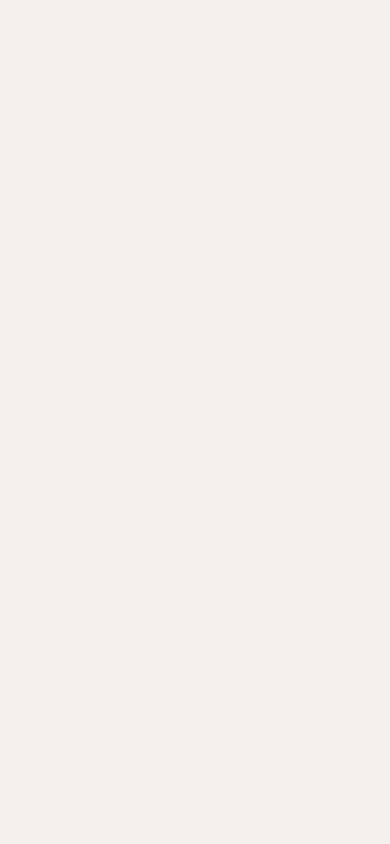
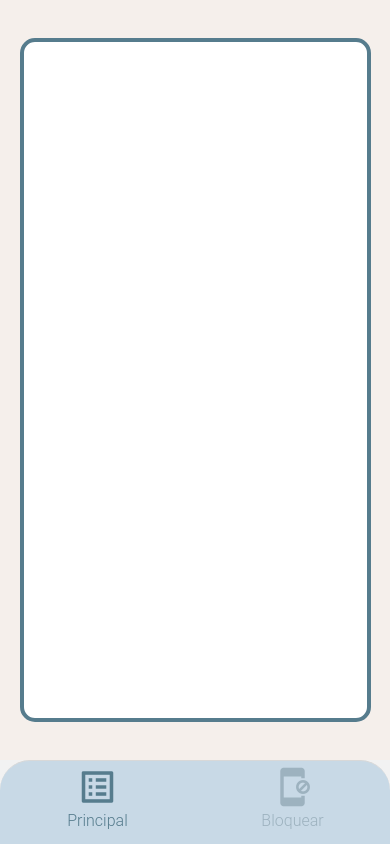
Before and after one commit to byJuh/ProtecaoNaInternet, a React Native app: screen /Tabs in a window 390 px wide. Built offline with nearby package versions, Linux system fonts and the light colour scheme.

Commit message:
Tela Principal - Tab

```diff
--- a/App.tsx
+++ b/App.tsx
@@ -1,16 +1,12 @@
+import { NavigationContainer } from "@react-navigation/native";
 import React from "react";
-import { ScrollView, View } from "react-native";
-import { SafeAreaView } from "react-native-safe-area-context";
-import { styles } from "./src/constants/styles";
+import Rotas from "./src/routes";
 
-export default function TelaPrincipal(){
+
+export default function App(){
     return(
-        <View style={[styles.container, {backgroundColor: '#F5EFEB'}]}>
-          <ScrollView>
-            <View style={styles.spaceContainer}>
-
-            </View>
-          </ScrollView>
-        </View>
+        <NavigationContainer>
+          <Rotas/>
+        </NavigationContainer>
     )
 }
--- a/src/Tabs/TelaPrincipal/index.tsx
+++ b/src/Tabs/TelaPrincipal/index.tsx
@@ -1,10 +1,16 @@
 import React from "react";
 import { View } from "react-native";
+import { styles } from "../../constants/styles";
+import { SafeAreaView } from "react-native-safe-area-context";
 
 export default function TelaPrincipal(){
     return(
-        <View>
+        <SafeAreaView style={[styles.container, {backgroundColor: '#F5EFEB'}]}>
+          <View style={{ flex: 1, justifyContent: 'center', alignItems: 'center', width: '100%'}}>
+            <SafeAreaView style={styles.spaceContainer}>
 
-        </View>
+            </SafeAreaView>
+          </View>
+        </SafeAreaView>
     )
 }
--- a/src/Tabs/index.tsx
+++ b/src/Tabs/index.tsx
@@ -1,22 +1,17 @@
 import React from "react";
 import { createBottomTabNavigator } from "@react-navigation/bottom-tabs";
 import MaterialIcons from 'react-native-vector-icons/MaterialIcons';
-
+import { Dimensions } from "react-native";
 import Principal from "./TelaPrincipal";
 import Bloquear from "./Bloquear";
 
-
+const {width, height}  = Dimensions.get('window');
 const Tab = createBottomTabNavigator();
 
 const screenOptions = {
-    tabBarStyle: {
-        backgroundColor: '#fff',
-        borderTopLeftRadius: 30,
-        borderTopRightRadius: 30,
-        height: 50,
-    },
-    tabBarActiveTintColor: '#32AB6C',
-    tabBarInactiveTintColor: '#8F9BB3',
+
+    tabBarActiveTintColor: '#567C8D',
+    tabBarInactiveTintColor: '#9DB2BF',
 };
 
 const tabs = [
@@ -42,9 +37,25 @@ export default function Tabs() {
                     component={tab.component}
                     options={{
                         headerShown: false,
-                        tabBarIcon: ({ color, size }) => (
-                            <MaterialIcons name={tab.icon} color={color} size={size} />
+                        tabBarIcon: ({ color }) => (
+                            <MaterialIcons name={tab.icon} color={color} size={42} />
                         ),
+                        tabBarLabelStyle:{
+                            fontSize: 16,
+                            fontFamily: 'Roboto',
+                            fontWeight: 300,
+                            paddingTop: 3
+                        },
+                        tabBarIconStyle: {
+                            width: 42,
+                            height: 42,
+                        },
+                        tabBarStyle: {
+                            backgroundColor: '#C8D9E6',
+                            borderTopLeftRadius: 30,
+                            borderTopRightRadius: 30,
+                            height: '10%'
+                        },
                     }}
                 />
             ))}
--- a/src/constants/styles.ts
+++ b/src/constants/styles.ts
@@ -14,6 +14,7 @@ export const styles = StyleSheet.create({
         borderRadius: 100,
         alignItems: 'center',
         justifyContent: 'center'
+
     },
     btnTexto:{
       color: '#FFFFFF',
@@ -21,7 +22,14 @@ export const styles = StyleSheet.create({
       fontFamily: fontFamilies.ROBOTO.normal
     },
     spaceContainer:{
-        height: 677,
-        width: 317,
+        width: '90%',
+        height: '90%',
+        borderWidth: 4,
+        backgroundColor: '#FFFFFF',
+        borderRadius: 15,
+        borderColor: '#567C8D'
+    },
+    scrollContainer:{
+        paddingTop: 35
     }
 })
--- a/src/routes/index.tsx
+++ b/src/routes/index.tsx
@@ -3,8 +3,10 @@ import React from "react";
 import { createNativeStackNavigator } from '@react-navigation/native-stack';
 import HomeScreen from "../screens/Home";
 import TelaPrincipal from "../Tabs/TelaPrincipal";
+import Tabs from "../Tabs";
+import { RootStackParamList } from "../utils/types";
 
-const Stack = createNativeStackNavigator();
+const Stack = createNativeStackNavigator<RootStackParamList>();
 
 export default function Rotas(){
     return(
@@ -15,8 +17,9 @@ export default function Rotas(){
                 options={{headerShown: false}}
             />
             <Stack.Screen
-                name = 'TelaPrincipal'
-                component={TelaPrincipal}
+                name = 'Tabs'
+                component={Tabs}
+                options={{headerShown: false}}
             />
         </Stack.Navigator>
     )
--- a/src/screens/Home/index.tsx
+++ b/src/screens/Home/index.tsx
@@ -1,12 +1,20 @@
 import React from "react";
-import { StyleSheet, Text, TouchableOpacity, View } from "react-native";
-import { fontFamilies } from "../../constants/fonts";
+import { Text, TouchableOpacity, View } from "react-native";
+import { useNavigation } from "@react-navigation/native";
 import { styles } from "../../constants/styles";
+import { NativeStackNavigationProp } from "@react-navigation/native-stack";
+import { RootStackParamList } from "../../utils/types";
+
+//para obter o tipo do objeto de navegação
+type NavigationProps = NativeStackNavigationProp<RootStackParamList, 'Tabs'>;
 
 export default function HomeScreen(){
+
+   const navigation = useNavigation<NavigationProps>();
+
     return(
         <View style={[styles.container, {backgroundColor: '#C8D9E6'}]}>
-          <TouchableOpacity style={styles.btn}>
+          <TouchableOpacity style={styles.btn} onPress={() => navigation.navigate( 'Tabs', {screen: 'Principal' })}>
             <Text style={styles.btnTexto}> Começar </Text>
           </TouchableOpacity>
         </View>
--- /dev/null
+++ b/src/utils/types.ts
@@ -0,0 +1,12 @@
+//criando um tipo para a rota
+export type RootStackParamList = {
+    //especificar undefined = rota nao tem parametro
+    Home: undefined,
+    Tabs: { screen: keyof TabsParamList };
+}
+
+//definindo os parametros que pode passar (telas)
+export type TabsParamList = {
+    Principal: undefined;
+    Bloquear: undefined;
+};
```
